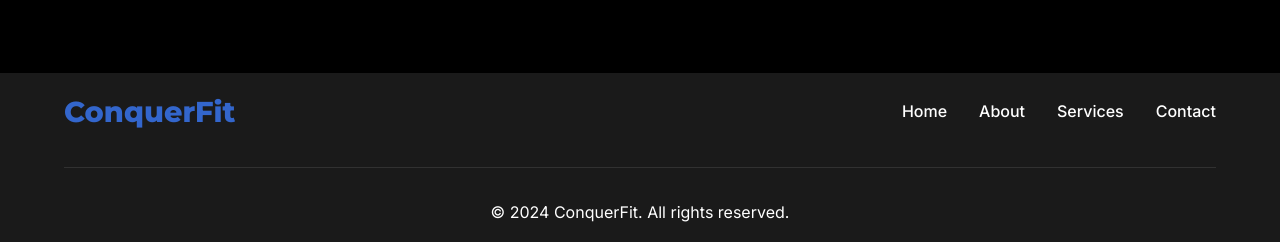
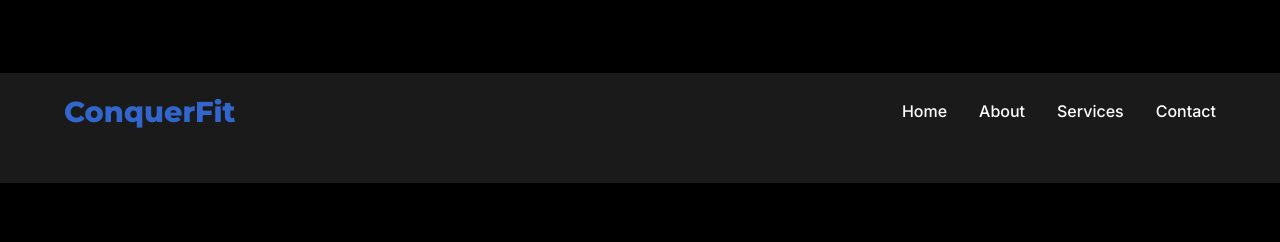
Before and after one commit to MohammedAashir/conquerfit, a plain HTML site: page index.html in a window 1280 px wide. Shown: the part 2458-2700 px from the top of the page. After the commit the page ends 2641 px from the top, so only its background shows below. Drawn offline with Linux system fonts and the light colour scheme.

Commit message:
index.html

```diff
--- a/index.html
+++ b/index.html
@@ -109,9 +109,6 @@
             </ul>
           </div>
         </div>
-        <div class="footer-bottom">
-          <p>&copy; 2024 ConquerFit. All rights reserved.</p>
-        </div>
       </div>
     </footer>
   </body>
```
